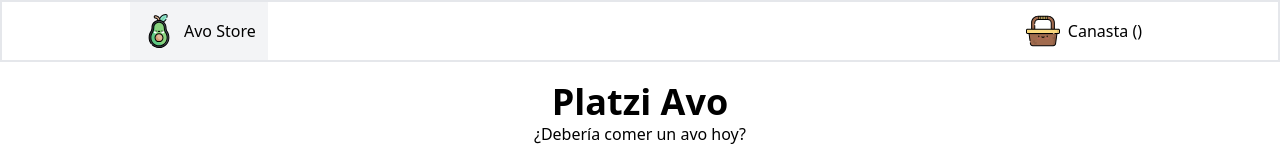
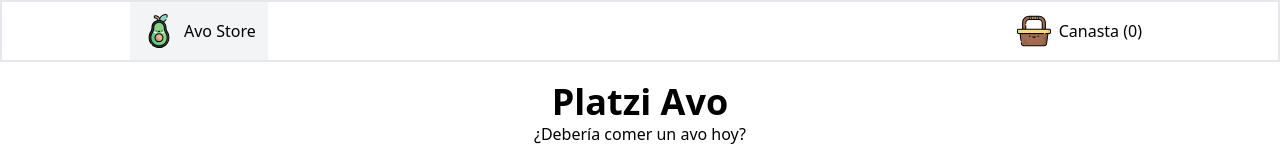
Before and after one commit to SirCodr/ecommerce-nextjs-tailwind, a Next.js app: page / in a window 1280 px wide. Shown: the top 156 px of the page. Built offline with nearby package versions, Linux system fonts and the light colour scheme.

Commit message:
Refactor del numero de items aregados en el carrito

```diff
--- a/components/header/index.jsx
+++ b/components/header/index.jsx
@@ -17,7 +17,7 @@ const Header = () => {
         </div>
         <Link href='cart' className="flex items-center p-2 gap-x-2 hover:bg-gray-100">
           <Canasta />
-          Canasta ({cart.length})
+          Canasta ({cart.size})
         </Link>
       </div>
     </div>
```
